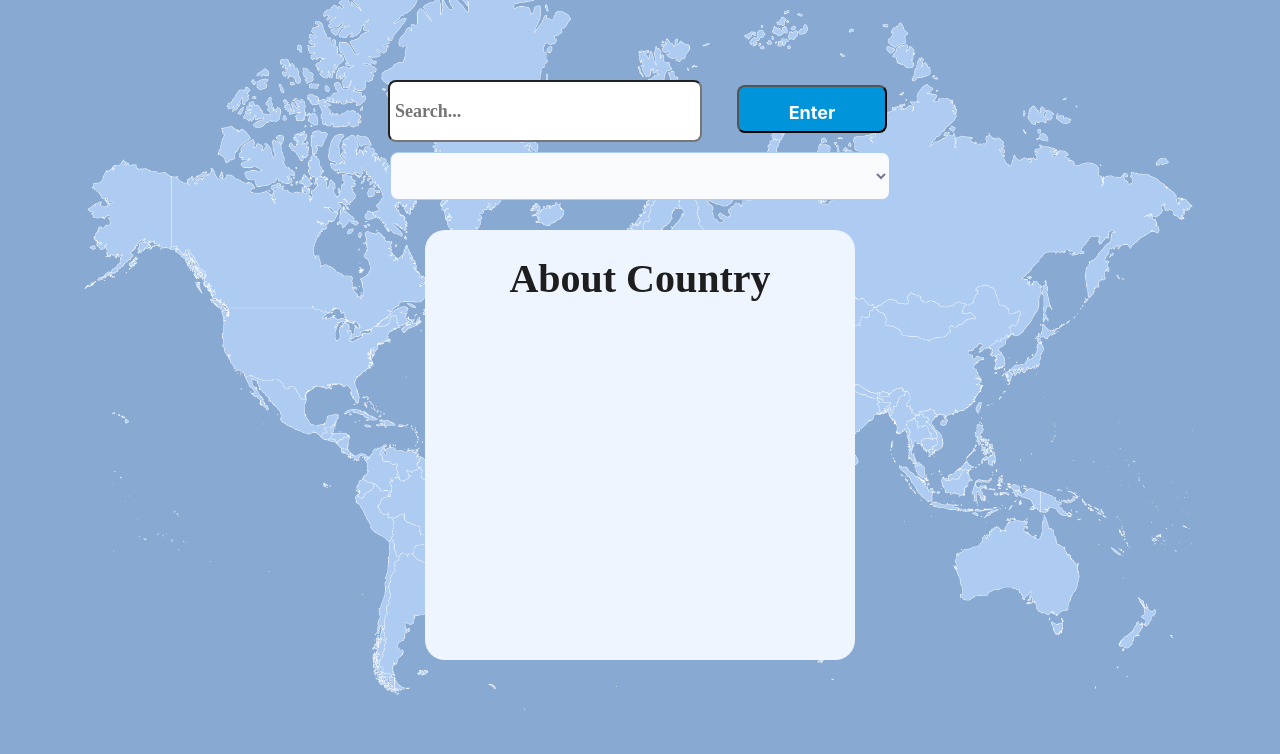
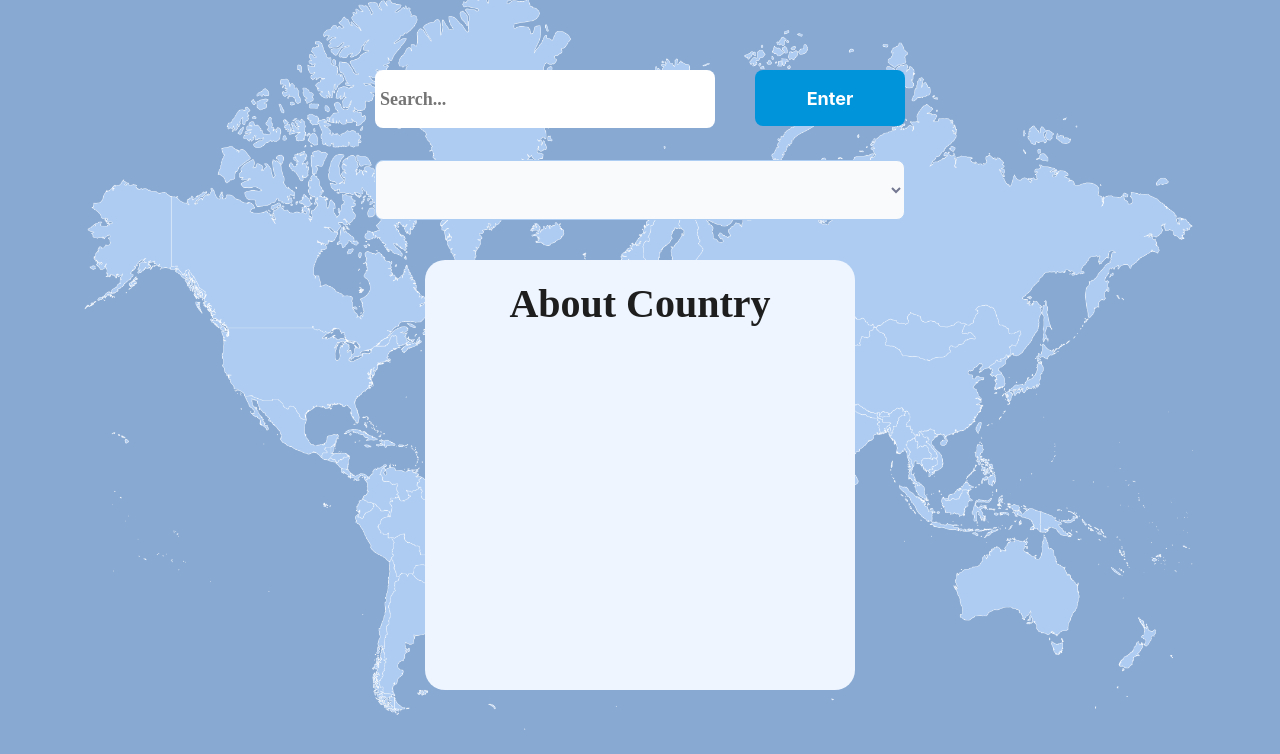
Before and after one commit to TovmasPetrosyan/TEMS-FetchApi, a plain HTML site: page website_about_countries/index.html in a window 1280 px wide. Drawn offline with Linux system fonts and the light colour scheme; no server answers.

Commit message:
add chnage in style.css

```diff
--- a/website_about_countries/style.css
+++ b/website_about_countries/style.css
@@ -5,7 +5,7 @@
 }
 
 body {
-    background-image: url('../desktop.png');
+    background-image: url('./desktop.png');
     background-size: cover;
     background-position: center;
     position : relative;
@@ -32,41 +32,45 @@ body {
 }
 
 .search{
-    width: 300px;
+    width: 330px;
     height: 48px;
     padding: 5px;
     border-radius: 8px;
-    margin : 10px;
-
+    padding-left:px;
     color: #737791;
     font-family: Poppins;
     font-size: 18px;
     font-weight: 700;
     font-style: normal;
     line-height: normal;
+    border: none;
 }
 
 .button{
+    display: flex;
     width: 150px;
     height: 48px;
-    padding: 15px;
-    margin : 15px;
-    border-radius: 8px;
+    padding: 28px;
+    margin-left: 30px;
+    border-radius: 8px ;
     background: #0094db;
-
     color: #FFF;
     font-family: Inter;
     font-size: 18px;
     font-style: normal;
     font-weight: 700;
     line-height: normal;
-    transition: background-color 0.3s ease-in-out;
+    justify-content: center;
+    align-items: center;
+    border: none;
 }
 
 .countries {
-    width: 500px;
-    height: 48px;
+    width: 530px;
+    height: 60px;
     border-radius: 8px;
+    margin-top:32px;
+    padding-left:5px;
     border: 0.5px solid #AECDF2;
     background: #F9FAFB;
     color: #737791;
@@ -74,14 +78,13 @@ body {
     font-size: 18px;
 }
 
-
 .countryPage{
     display: flex;
     flex-direction: column;
     align-items: center;
     width: 400px;
     height: 400px;
-    margin : 30px;
+    margin : 40px;
     padding : 15px;
     border-radius: 20px;
     background: #EEF5FE;
@@ -90,9 +93,10 @@ body {
 
 .countryPage > h1  {
     font-size: 40px;
-    margin : 10px;
+    margin : 5px;
     color: #1E1E1E;
     font-family: Bentham;
+
 }
 
 .imageClass , .countryName , .capital ,.languages, .population, .area,.error{
@@ -104,18 +108,14 @@ body {
     overflow: hidden;
     text-overflow: ellipsis;
     white-space: nowrap;
-
 }
-
 
 .flagClass{
     width: 150px;
     height: 150px;
     border-radius: 50%;
     object-fit: cover;
-
 }
-
 
 .countryName > h2 {
     font-family: Bentham;
@@ -126,6 +126,7 @@ body {
     font-size: 30px;
     margin :10px;
 }
+
 
 p {
     margin : 5px;
@@ -142,4 +143,5 @@ p {
 
 
 .button:hover {
-    background-color: #007bb5; }
+    background-color: #007bb5;
+}
```
